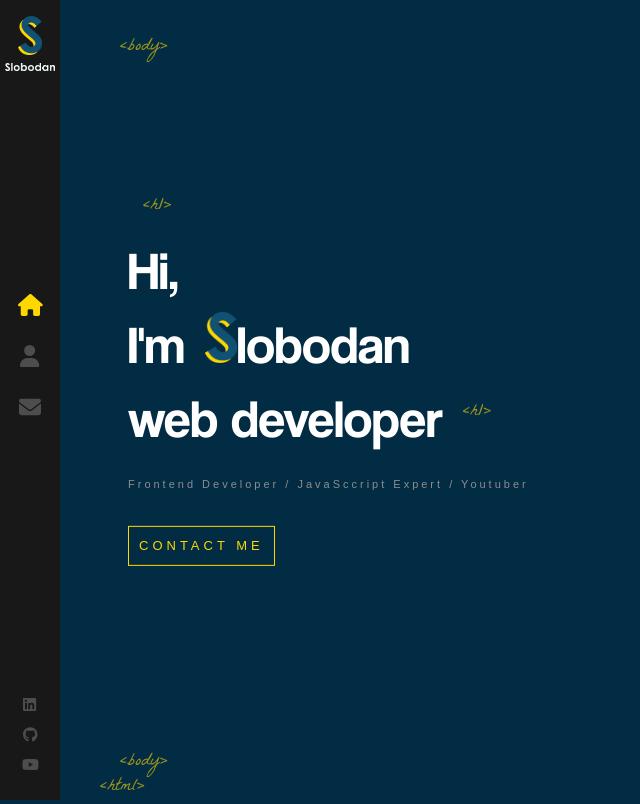
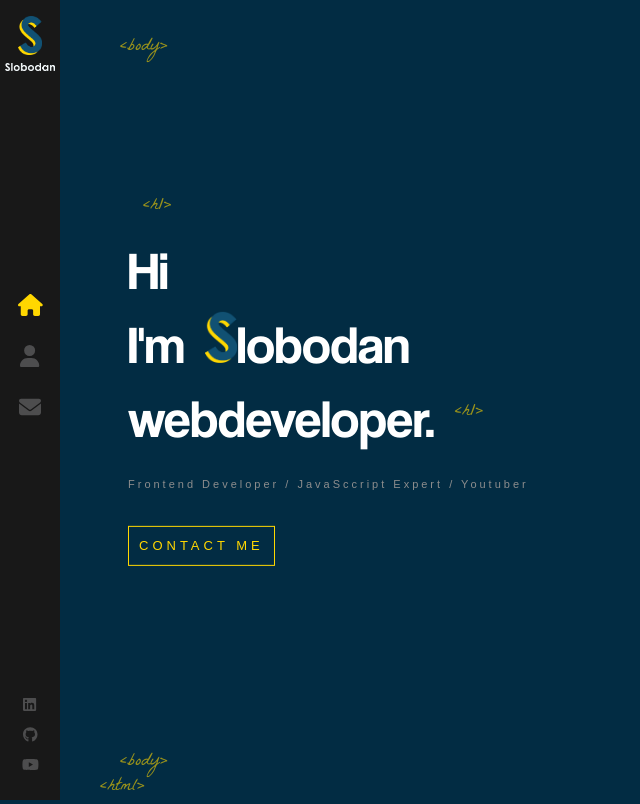
Before and after one commit to AronaLeaga/https---github.com-AronaLeaga-reactportfolio2, a React (Create React App) app: page / in a window 1280 px wide. Shown: the whole page, without its empty margins (0-640 px from the left). Built offline with nearby package versions, Linux system fonts and the light colour scheme.

Commit message:
animated letters 38:04

```diff
--- a/src/components/AnimatedLetters/index.js
+++ b/src/components/AnimatedLetters/index.js
@@ -0,0 +1,17 @@
+import './index.scss';
+
+const AnimatedLetters = ({ letterClass, strArray, idx }) => {
+    return(
+        <span>
+            {
+                strArray.map((char, i) => (
+                    <span key={char + i} className ={`${letterClass} _${i + idx}`}>
+                    {char}
+                    </span>
+                ))
+            }
+        </span>
+    )
+}
+
+export default AnimatedLetters
--- a/src/components/Home/index.js
+++ b/src/components/Home/index.js
@@ -1,17 +1,33 @@
+import { useState } from 'react';
 import {Link} from 'react-router-dom';
 import LogoTitle from '../../assets/images/logo-s.png';
+import AnimatedLetters from '../AnimatedLetters';
 import './index.scss';
 
 const Home = () => {
+    const [letterClass, setLetterClass] = useState('text-animate')
+    const nameArray = ['l','o','b','o','d','a','n']
+    const jobArray = ['w','e','b','','d','e','v','e','l','o','p','e','r','.']
 
     return (
         <div className="container home-page">
         <div className="text-zone">
-            <h1>Hi, <br /> I'm
+            <h1>
+            <span className={letterClass}>H</span>
+            <span className={`${letterClass} _12`}>i</span>
+            <br />
+            <span className={`${letterClass} _13`}>I</span>
+            <span className={`${letterClass} _14`}>'m</span>
             <img src={LogoTitle} alt="developer" />
-            lobodan
+            <AnimatedLetters
+            letterClass={letterClass}
+            strArray={nameArray}
+            idx={15} />
             <br />
-            web developer
+            <AnimatedLetters
+            letterClass={letterClass}
+            strArray={jobArray}
+            idx={22} />
             </h1>
             <h2>Frontend Developer / JavaSccript Expert / Youtuber</h2>
             <Link to="/contact" className="flat-button" >CONTACT ME</Link>
```
